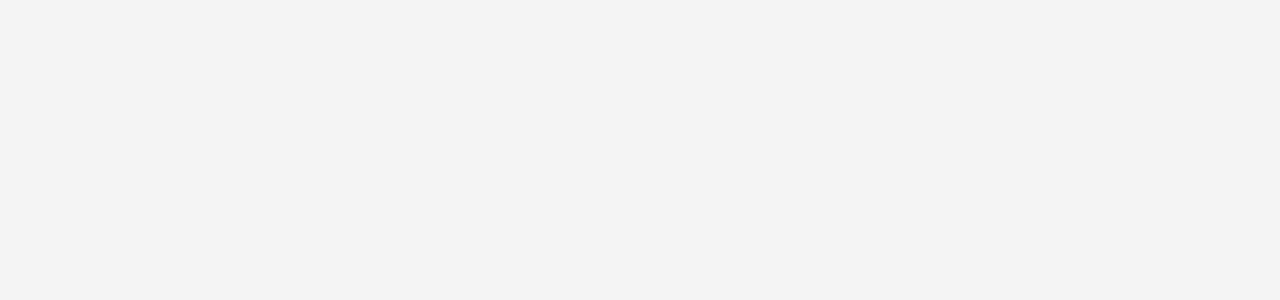
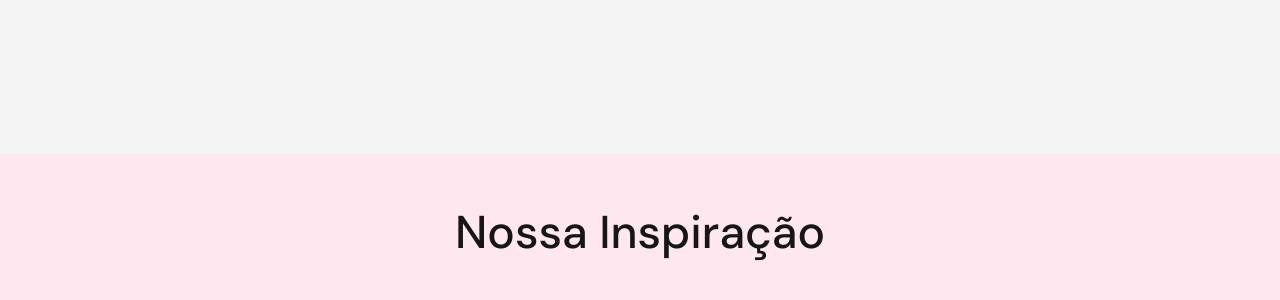
Before and after one commit to Budget-Boys/pf-frontend, a React (Vite) app: page / in a window 1280 px wide. Shown: the part 1376-1676 px from the top of the page. Built offline with nearby package versions, Linux system fonts and the light colour scheme.

Commit message:
feat: add section inspiration

```diff
--- a/src/components/header/header.tsx
+++ b/src/components/header/header.tsx
@@ -7,7 +7,7 @@ const Header: React.FC = () => {
       <img className={style.logo} src=''></img>
       <ul>
         <li>
-          <Button label={"Quero ser Pink"} />
+          <Button label={"Quero ser Pink"} variant={""} />
         </li>
       </ul>
     </header>
--- a/src/features/home/home.module.sass
+++ b/src/features/home/home.module.sass
@@ -2,7 +2,6 @@
 
 main
     margin-top: 80px
-    height: 200vh
 
     .banner
         height: 90vh
@@ -12,8 +11,8 @@ main
         position: relative
 
         .account_container
-            width: 100%
             z-index: 2
+
             .banner_title
                 margin-bottom: 1rem
                 text-align: center
--- a/src/features/home/home.tsx
+++ b/src/features/home/home.tsx
@@ -3,6 +3,7 @@ import style from "./home.module.sass";
 import Header from "../../components/header/header";
 import Footer from "../../components/footer/footer";
 import Button from "../../components/button/button";
+import Inspiration from "./section_inspiration/inspiration";
 
 const Home: React.FC = () => {
   return (
@@ -23,6 +24,8 @@ const Home: React.FC = () => {
             </div>
           </div>
         </section>
+        <section className={style.pink_content} style={{ height: '100vh' }}></section>
+        <Inspiration/>
       </main>
       <Footer />
     </>
--- /dev/null
+++ b/src/features/home/section_inspiration/inspiration.module.sass
@@ -0,0 +1,25 @@
+@use '../../../styles/index.sass' as *
+
+.inspiration
+    background-color: $pink_second
+    padding: 3rem 2rem
+
+    .inspiration_container
+        @include flexIten(column, center)
+        gap: 2.5rem
+
+        .title_container h1
+            font-size: 46px
+            font-weight: 500
+
+    img
+        width: 100%
+        border-radius: 30px
+
+    .inspiration_text
+        background-color: $white_big_low_opacity
+        padding: 2rem
+        border-radius: 30px
+        p
+            font-size: 18px
+            margin-bottom: 1rem
--- /dev/null
+++ b/src/features/home/section_inspiration/inspiration.tsx
@@ -0,0 +1,31 @@
+import style from "./inspiration.module.sass";
+import img from '../../../assets/2.png';
+import Button from "../../../components/button/button";
+
+const Inspiration: React.FC = () => {
+  return (
+    <section className={style.inspiration}>
+      <div className={style.inspiration_container}>
+        <div className={style.title_container}>
+          <h1> Nossa Inspiração </h1>
+        </div>
+        <img src={img} className={style.inspiration_img}/>
+        <div className={style.inspiration_text}>
+          <p>
+            Acreditamos que o gerenciamento financeiro não precisa ser
+            complicado ou chato. Inspirados pela simplicidade e pela beleza do
+            design, criamos PinkFinance para ser uma ferramenta poderosa,
+            intuitiva e agradável de usar.
+          </p>
+          <p>
+            Queremos que você se sinta no controle, com confiança para tomar as
+            melhores decisões financeiras e alcançar a liberdade que tanto
+            deseja.
+          </p>
+        </div>
+        <Button label={"Quero ser Pink"} variant={"banner"}/>
+      </div>
+    </section>
+  );
+};
+export default Inspiration;
--- a/src/styles/index.sass
+++ b/src/styles/index.sass
@@ -5,6 +5,7 @@ $font-family: 'DM Sans'
 /*colors
 $white: #FFF
 $white_low_opacity: #ffffff99
+$white_big_low_opacity: #ffffff7a
 
 $gray: #E7E7E7
 $gray_second: #F4F4F4
@@ -17,6 +18,7 @@ $blue_second: #2C3252
 
 $black: #161616
 $black_second: #202020
+
 
 @mixin flexIten($direction, $position)
     flex-direction: $direction
```
